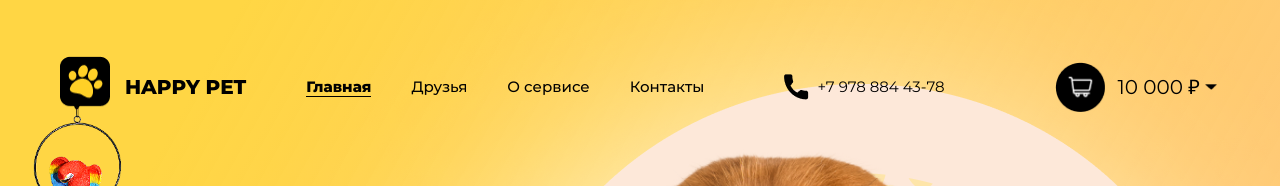
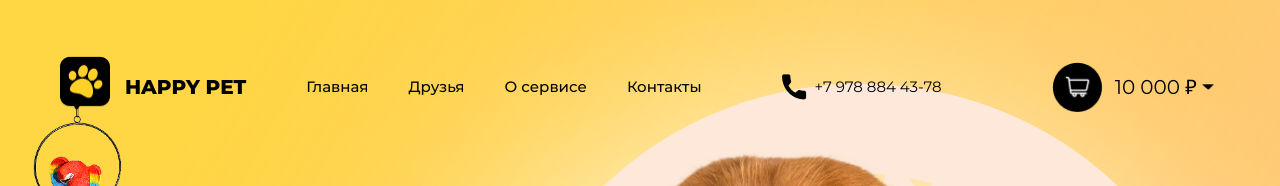
Before and after one commit to slavaMalenko/happy-pet-react, a React (Create React App) app: page / in a window 1280 px wide. Shown: the top 186 px of the page. Built offline with nearby package versions, Linux system fonts and the light colour scheme.

Commit message:
creating functional header components

```diff
--- a/src/App.js
+++ b/src/App.js
@@ -1,9 +1,7 @@
 import React from 'react';
 
-import logo from './assets/img/header/logo.png';
-import tel from './assets/img/header/tel.png';
-import basket from './assets/img/header/basket.png';
-import arrow from './assets/img/header/arrow.png';
+import Header from './component/header/header'
+
 import animals from './assets/img/animals.png';
 import dog from './assets/img/top/dog.png';
 import parrot from './assets/img/top/parrot.png';
@@ -12,55 +10,7 @@ function App() {
   return (
     <div>
 
-      <header className="header">
-        <div className="container">
-          <div className="header__content">
-            <a className="logo" href="#">
-              <div className="logo__img">
-                <img className="logo__img-photo" src={logo} alt="" />
-              </div>
-              <span className="logo__text">HAPPY PET</span>
-            </a>
-
-            <div className="menu">
-              <ul className="menu__items">
-                <li className="menu__item">
-                  <a className="menu__link menu__link--active" href="#">Главная</a>
-                </li>
-
-                <li className="menu__item">
-                  <a className="menu__link" href="#">Друзья</a>
-                </li>
-
-                <li className="menu__item">
-                  <a className="menu__link" href="#">О сервисе</a>
-                </li>
-
-                <li className="menu__item">
-                  <a className="menu__link" href="#">Контакты</a>
-                </li>
-              </ul>
-            </div>
-
-            <a className="tel" href="#">
-              <img className="tel__img" src={tel} alt="" />
-              <span className="tel__cont">+7 978 884 43-78</span>
-            </a>
-
-            <div className="basket">
-              <a className="basket__link" href="#">
-                <img className=" basket__link-img" src={basket} alt="" />
-              </a>
-
-              <a className="basket__list" href="#">
-                <span className="basket__list-price">10 000 ₽</span>
-
-                <img className="basket__list-arrow" src={arrow} alt="" />
-              </a>
-            </div>
-          </div>
-        </div>
-      </header>
+      <Header />
 
       <main className="main">
         <div className="container">
--- /dev/null
+++ b/src/component/header/basketButton.jsx
@@ -0,0 +1,22 @@
+import React from 'react';
+
+import basket from '../../assets/img/header/basket.png';
+import arrow from '../../assets/img/header/arrow.png';
+
+function BasketButton() {
+    return (
+        <a className="basket" href="#">
+            <div className="basket__link">
+                <img className=" basket__link-img" src={basket} alt="" />
+            </div>
+
+            <div className="basket__list">
+                <span className="basket__list-price">10 000 ₽</span>
+
+                <img className="basket__list-arrow" src={arrow} alt="" />
+            </div>
+        </a>
+    )
+}
+
+export default BasketButton;
--- /dev/null
+++ b/src/component/header/header.jsx
@@ -0,0 +1,44 @@
+import React from 'react';
+
+import Menu from './menu';
+
+import logo from '../../assets/img/header/logo.png';
+import tel from '../../assets/img/header/tel.png';
+import BasketButton from './basketButton';
+
+
+
+const menuItems = [
+    'Главная',
+    'Друзья',
+    'О сервисе',
+    'Контакты'
+]
+
+function Header() {
+    return (
+        <header className="header">
+            <div className="container">
+                <div className="header__content">
+                    <a className="logo" href="#">
+                        <div className="logo__img">
+                            <img className="logo__img-photo" src={logo} alt="" />
+                        </div>
+                        <span className="logo__text">HAPPY PET</span>
+                    </a>
+
+                    <Menu items={menuItems} />
+
+                    <a className="tel" href="#">
+                        <img className="tel__img" src={tel} alt="" />
+                        <span className="tel__cont">+7 978 884 43-78</span>
+                    </a>
+
+                    <BasketButton />
+                </div>
+            </div>
+        </header>
+    )
+}
+
+export default Header;
--- /dev/null
+++ b/src/component/header/menu.jsx
@@ -0,0 +1,24 @@
+import React from 'react';
+
+function Menu({ items }) {
+    return (
+        <div className="menu">
+            <ul className="menu__items">
+
+                {
+                    items &&
+                    items.map((item, index) => {
+                        return (
+                            <li className="menu__item">
+                                <a className="menu__link" href="#">{item}</a>
+                            </li>
+                        )
+                    })
+                }
+
+            </ul>
+        </div>
+    )
+}
+
+export default Menu;
--- a/src/scss/components/header/_basket.scss
+++ b/src/scss/components/header/_basket.scss
@@ -5,6 +5,8 @@
 .basket {
     display: flex;
     align-items: center;
+    text-decoration: none;
+    outline: $outlineLink;
 
     &__link-img {
         height: 50px;
@@ -16,8 +18,6 @@
     &__list {
         display: flex;
         align-items: center;
-        text-decoration: none;
-        outline: $outlineLink;
 
         &-price {
             font-size: 20px;
```
